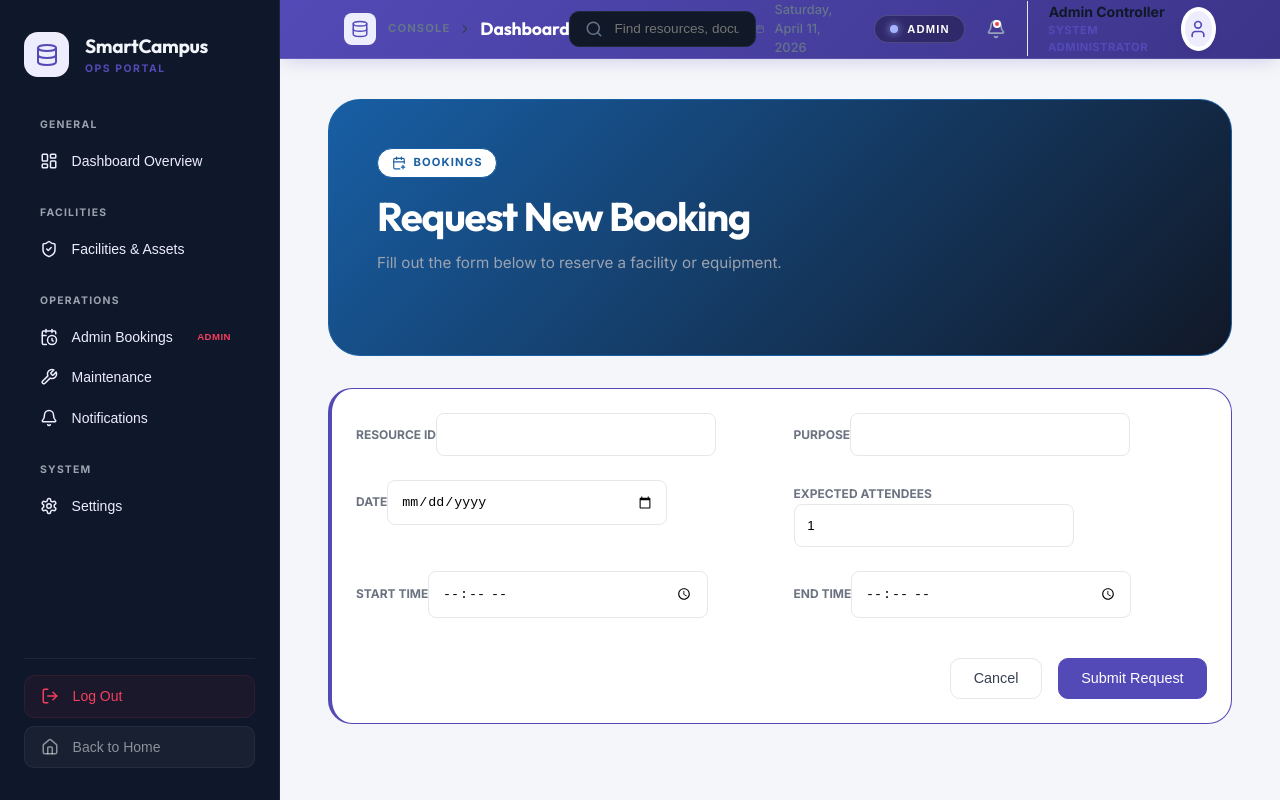
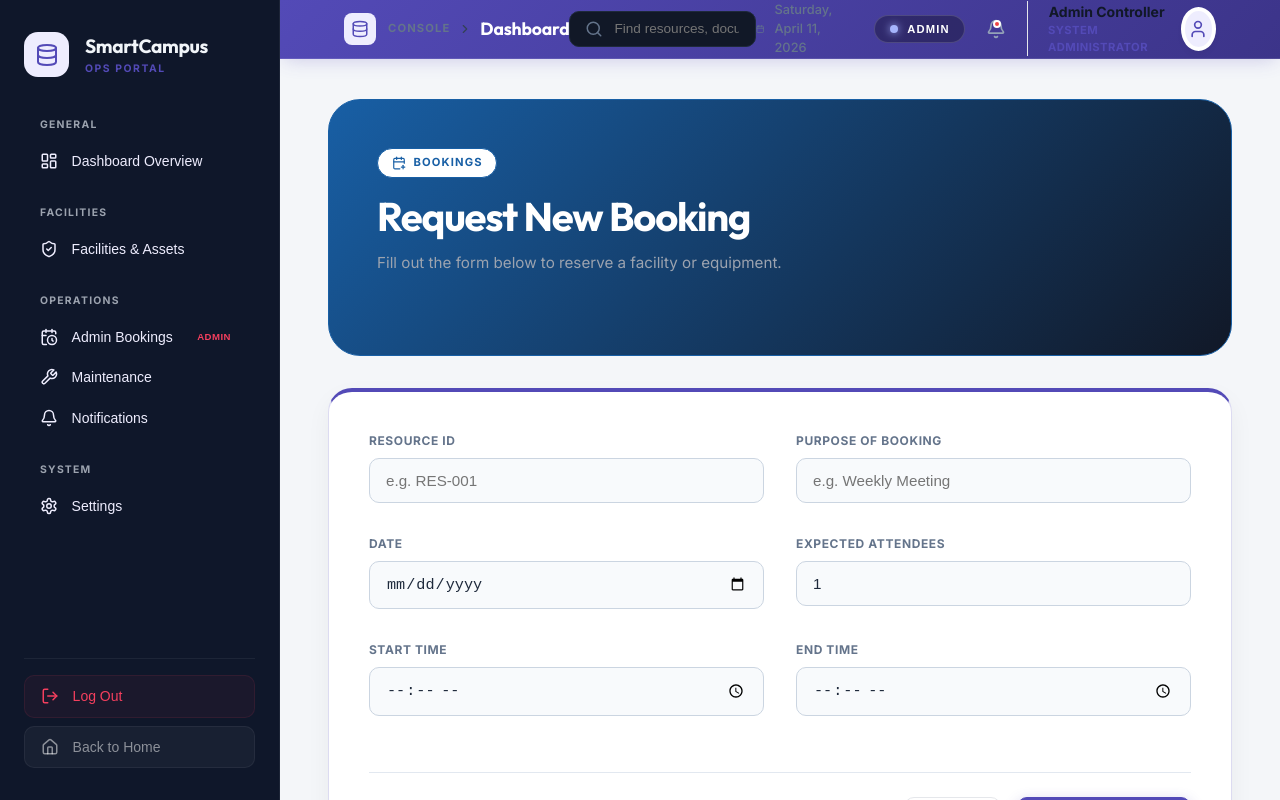
Before and after one commit to ishini-kavishka/it3030-paf-2026-smart-campus-group07, a React (Create React App) app in the folder frontend/: page / in a window 1280 px wide. Both pictures are taken after a click on the button "Booking". Built offline with nearby package versions, Linux system fonts and the light colour scheme.

Commit message:
feat: implement booking service and frontend page for resource reservation management

```diff
--- a/frontend/src/pages/BookingPage.js
+++ b/frontend/src/pages/BookingPage.js
@@ -109,38 +109,65 @@ const BookingPage = ({ setTab }) => {
         </div>
       </div>
 
-      <div className="glass-card mx-auto max-w-4xl" style={{ borderColor: '#534AB7', borderLeftWidth: '4px' }}>
-        {errorMsg && <div className="error-banner mb-4"><span>{errorMsg}</span></div>}
-        {successMsg && <div className="success-banner mb-4" style={{ padding: '1rem', background: 'rgba(16, 185, 129, 0.1)', color: '#10b981', border: '1px solid #10b981', borderRadius: '8px' }}><span>{successMsg}</span></div>}
+      <div className="glass-card mx-auto max-w-4xl" style={{ borderColor: 'rgba(83, 74, 183, 0.2)', borderTopWidth: '4px', borderTopColor: '#534AB7', boxShadow: '0 10px 25px rgba(0,0,0,0.05)', padding: '2.5rem' }}>
+        {errorMsg && <div className="error-banner mb-6 grow-animation"><span>{errorMsg}</span></div>}
+        {successMsg && <div className="success-banner mb-6 grow-animation" style={{ padding: '1.25rem', background: '#ecfdf5', color: '#065f46', border: '1px solid #a7f3d0', borderRadius: '12px', display: 'flex', alignItems: 'center', gap: '0.75rem', fontWeight: 500 }}><span>{successMsg}</span></div>}
 
-        <form onSubmit={handleSubmit} style={{ display: 'grid', gridTemplateColumns: '1fr 1fr', gap: '1.5rem' }}>
-          <div className="flex-col">
-            <label className="text-xs font-bold text-muted uppercase mb-1">Resource ID</label>
-            <input type="text" name="resourceId" value={formData.resourceId} onChange={handleChange} required className="search-box input" style={{ padding: '0.8rem', borderRadius: '8px', border: '1px solid #e5e7eb' }} />
+        <form onSubmit={handleSubmit} style={{ display: 'grid', gridTemplateColumns: 'repeat(2, 1fr)', gap: '2rem' }}>
+
+          <div style={{ display: 'flex', flexDirection: 'column', gap: '0.5rem' }}>
+            <label style={{ fontSize: '0.75rem', fontWeight: 700, color: '#64748b', textTransform: 'uppercase', letterSpacing: '0.05em' }}>Resource ID</label>
+            <input type="text" name="resourceId" value={formData.resourceId} onChange={handleChange} required
+                   style={{ width: '100%', background: '#f8fafc', border: '1px solid #cbd5e1', padding: '0.8rem 1rem', borderRadius: '10px', color: '#1e293b', fontSize: '0.95rem', transition: 'all 0.2s', outline: 'none' }}
+                   onFocus={(e) => { e.target.style.borderColor = '#534AB7'; e.target.style.boxShadow = '0 0 0 3px rgba(83, 74, 183, 0.1)'; }}
+                   onBlur={(e) => { e.target.style.borderColor = '#cbd5e1'; e.target.style.boxShadow = 'none'; }}
+                   placeholder="e.g. RES-001" />
           </div>
-          <div className="flex-col">
-            <label className="text-xs font-bold text-muted uppercase mb-1">Purpose</label>
-            <input type="text" name="purpose" value={formData.purpose} onChange={handleChange} required className="search-box input" style={{ padding: '0.8rem', borderRadius: '8px', border: '1px solid #e5e7eb' }} />
+
+          <div style={{ display: 'flex', flexDirection: 'column', gap: '0.5rem' }}>
+            <label style={{ fontSize: '0.75rem', fontWeight: 700, color: '#64748b', textTransform: 'uppercase', letterSpacing: '0.05em' }}>Purpose of Booking</label>
+            <input type="text" name="purpose" value={formData.purpose} onChange={handleChange} required
+                   style={{ width: '100%', background: '#f8fafc', border: '1px solid #cbd5e1', padding: '0.8rem 1rem', borderRadius: '10px', color: '#1e293b', fontSize: '0.95rem', transition: 'all 0.2s', outline: 'none' }}
+                   onFocus={(e) => { e.target.style.borderColor = '#534AB7'; e.target.style.boxShadow = '0 0 0 3px rgba(83, 74, 183, 0.1)'; }}
+                   onBlur={(e) => { e.target.style.borderColor = '#cbd5e1'; e.target.style.boxShadow = 'none'; }}
+                   placeholder="e.g. Weekly Meeting" />
           </div>
-          <div className="flex-col">
-            <label className="text-xs font-bold text-muted uppercase mb-1">Date</label>
-            <input type="date" name="date" value={formData.date} onChange={handleChange} min={new Date().toISOString().split('T')[0]} required className="search-box input" style={{ padding: '0.8rem', borderRadius: '8px', border: '1px solid #e5e7eb' }} />
+
+          <div style={{ display: 'flex', flexDirection: 'column', gap: '0.5rem' }}>
+            <label style={{ fontSize: '0.75rem', fontWeight: 700, color: '#64748b', textTransform: 'uppercase', letterSpacing: '0.05em' }}>Date</label>
+            <input type="date" name="date" value={formData.date} onChange={handleChange} min={new Date().toISOString().split('T')[0]} required
+                   style={{ width: '100%', background: '#f8fafc', border: '1px solid #cbd5e1', padding: '0.8rem 1rem', borderRadius: '10px', color: '#1e293b', fontSize: '0.95rem', transition: 'all 0.2s', outline: 'none' }}
+                   onFocus={(e) => { e.target.style.borderColor = '#534AB7'; e.target.style.boxShadow = '0 0 0 3px rgba(83, 74, 183, 0.1)'; }}
+                   onBlur={(e) => { e.target.style.borderColor = '#cbd5e1'; e.target.style.boxShadow = 'none'; }} />
           </div>
-          <div className="flex-col">
-            <label className="text-xs font-bold text-muted uppercase mb-1">Expected Attendees</label>
-            <input type="number" name="expectedAttendees" value={formData.expectedAttendees} onChange={handleChange} required min="1" className="search-box input" style={{ padding: '0.8rem', borderRadius: '8px', border: '1px solid #e5e7eb' }} />
+
+          <div style={{ display: 'flex', flexDirection: 'column', gap: '0.5rem' }}>
+            <label style={{ fontSize: '0.75rem', fontWeight: 700, color: '#64748b', textTransform: 'uppercase', letterSpacing: '0.05em' }}>Expected Attendees</label>
+            <input type="number" name="expectedAttendees" value={formData.expectedAttendees} onChange={handleChange} required min="1"
+                   style={{ width: '100%', background: '#f8fafc', border: '1px solid #cbd5e1', padding: '0.8rem 1rem', borderRadius: '10px', color: '#1e293b', fontSize: '0.95rem', transition: 'all 0.2s', outline: 'none' }}
+                   onFocus={(e) => { e.target.style.borderColor = '#534AB7'; e.target.style.boxShadow = '0 0 0 3px rgba(83, 74, 183, 0.1)'; }}
+                   onBlur={(e) => { e.target.style.borderColor = '#cbd5e1'; e.target.style.boxShadow = 'none'; }} />
           </div>
-          <div className="flex-col">
-            <label className="text-xs font-bold text-muted uppercase mb-1">Start Time</label>
-            <input type="time" name="startTime" value={formData.startTime} onChange={handleChange} required className="search-box input" style={{ padding: '0.8rem', borderRadius: '8px', border: '1px solid #e5e7eb' }} />
+
+          <div style={{ display: 'flex', flexDirection: 'column', gap: '0.5rem' }}>
+            <label style={{ fontSize: '0.75rem', fontWeight: 700, color: '#64748b', textTransform: 'uppercase', letterSpacing: '0.05em' }}>Start Time</label>
+            <input type="time" name="startTime" value={formData.startTime} onChange={handleChange} required
+                   style={{ width: '100%', background: '#f8fafc', border: '1px solid #cbd5e1', padding: '0.8rem 1rem', borderRadius: '10px', color: '#1e293b', fontSize: '0.95rem', transition: 'all 0.2s', outline: 'none' }}
+                   onFocus={(e) => { e.target.style.borderColor = '#534AB7'; e.target.style.boxShadow = '0 0 0 3px rgba(83, 74, 183, 0.1)'; }}
+                   onBlur={(e) => { e.target.style.borderColor = '#cbd5e1'; e.target.style.boxShadow = 'none'; }} />
           </div>
-          <div className="flex-col">
-            <label className="text-xs font-bold text-muted uppercase mb-1">End Time</label>
-            <input type="time" name="endTime" value={formData.endTime} onChange={handleChange} required className="search-box input" style={{ padding: '0.8rem', borderRadius: '8px', border: '1px solid #e5e7eb' }} />
+
+          <div style={{ display: 'flex', flexDirection: 'column', gap: '0.5rem' }}>
+            <label style={{ fontSize: '0.75rem', fontWeight: 700, color: '#64748b', textTransform: 'uppercase', letterSpacing: '0.05em' }}>End Time</label>
+            <input type="time" name="endTime" value={formData.endTime} onChange={handleChange} required
+                   style={{ width: '100%', background: '#f8fafc', border: '1px solid #cbd5e1', padding: '0.8rem 1rem', borderRadius: '10px', color: '#1e293b', fontSize: '0.95rem', transition: 'all 0.2s', outline: 'none' }}
+                   onFocus={(e) => { e.target.style.borderColor = '#534AB7'; e.target.style.boxShadow = '0 0 0 3px rgba(83, 74, 183, 0.1)'; }}
+                   onBlur={(e) => { e.target.style.borderColor = '#cbd5e1'; e.target.style.boxShadow = 'none'; }} />
           </div>
-          <div style={{ gridColumn: 'span 2', display: 'flex', justifyContent: 'flex-end', gap: '1rem', marginTop: '1rem' }}>
-            <button type="button" className="btn btn-ghost" onClick={() => { if (setTab) setTab('my-bookings'); }}>Cancel</button>
-            <button type="submit" className="btn btn-primary">{editingId ? 'Update Booking' : 'Submit Request'}</button>
+
+          <div style={{ gridColumn: 'span 2', display: 'flex', justifyContent: 'flex-end', gap: '1rem', marginTop: '1.5rem', paddingTop: '1.5rem', borderTop: '1px solid #e2e8f0' }}>
+            <button type="button" className="btn btn-ghost" onClick={() => { if (setTab) setTab('my-bookings'); }} style={{ padding: '0.8rem 1.5rem', fontSize: '0.95rem' }}>Cancel</button>
+            <button type="submit" className="btn btn-primary" style={{ padding: '0.8rem 2rem', fontSize: '0.95rem', boxShadow: '0 4px 14px rgba(83, 74, 183, 0.3)' }}>{editingId ? 'Update Booking' : 'Submit Request'}</button>
           </div>
         </form>
       </div>
```
Also changed, not shown: 1 other file (tests, documents, lock files or other folders).
